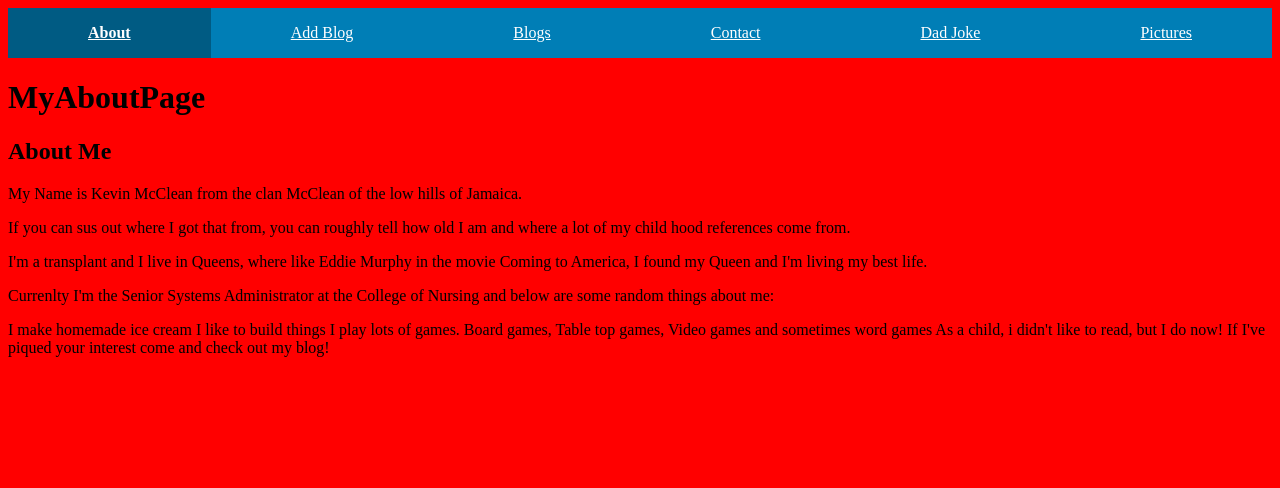
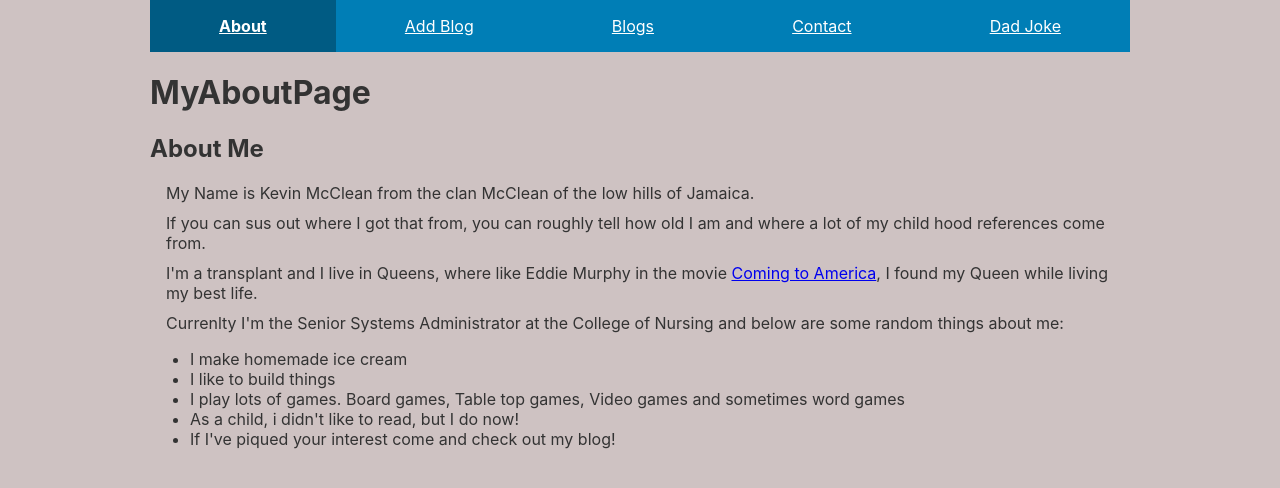
Before and after one commit to GogoGit/WFE_1_Final, an Eleventy site: page src/pages/about.md in a window 1280 px wide. Built offline with nearby package versions, Linux system fonts and the light colour scheme; Eleventy itself is replaced by a stand-in of ours; files that its build step writes are made by us from their sources.

Commit message:
Did some .scss clean up.  Still unsure what to do about the media quieries.

```diff
--- a/src/js/blogs.js
+++ b/src/js/blogs.js
@@ -67,9 +67,6 @@ function formatBlogData(datas){
 
             myHTML += formatBlogData_Text(data.body)
             myHTML +=`</article>`
-            // myHTML += `
-            //     <p>${data.body}</p>
-            // </article>`;
         }
     };
 
--- a/src/pages/about.md
+++ b/src/pages/about.md
@@ -12,12 +12,12 @@ My Name is Kevin McClean from the clan McClean of the low hills of Jamaica.
 
 If you can sus out where I got that from, you can roughly tell how old I am and where a lot of my child hood references come from.
 
-I'm a transplant and I live in Queens, where like Eddie Murphy in the movie Coming to America, I found my Queen and I'm living my best life.
+I'm a transplant and I live in Queens, where like Eddie Murphy in the movie <a href="https://www.imdb.com/title/tt0094898/?ref_=fn_al_tt_1" target="_blank" rel="noopener">Coming to America</a>, I found my Queen while living my best life.
 
 Currenlty I'm the Senior Systems Administrator at the College of Nursing and below are some random things about me:
 
-I make homemade ice cream
-I like to build things
-I play lots of games. Board games, Table top games, Video games and sometimes word games
-As a child, i didn't like to read, but I do now!
-If I've piqued your interest come and check out my blog!
+- I make homemade ice cream
+- I like to build things
+- I play lots of games. Board games, Table top games, Video games and sometimes word games
+- As a child, i didn't like to read, but I do now!
+- If I've piqued your interest come and check out my blog!
--- a/src/scss/imports/_base.scss
+++ b/src/scss/imports/_base.scss
@@ -0,0 +1,14 @@
+body {
+    font-family: -apple-system, BlinkMacSystemFont, "Segoe UI", Roboto, Oxygen,
+      Ubuntu, Cantarell, "Open Sans", "Helvetica Neue", sans-serif;
+    color: #333;
+    font-size: 100%;
+    max-width: 980px;
+    margin: 0 auto;
+}
+
+
+img {
+    width: 100%;
+    height: 100%;
+}
--- /dev/null
+++ b/src/scss/imports/_nav.scss
@@ -0,0 +1,71 @@
+#pull {
+    display: block;
+    background-color: $link;
+    padding-top: 12px;
+    padding-left: 12px;
+    width: 100vh;
+    @media (min-width: $break-med) {
+        display:none;
+    }
+}
+
+#pull::after {
+    content: "";
+
+    background: url(../img/icons/nav-icon-burger.png) no-repeat;
+    width: 22px;
+    height: 22px;
+    background-size: cover;
+    display: inline-block;
+}
+
+nav ul {
+    display: none;
+    padding: 0;
+    margin: 0;
+    list-style: none;
+    background-color: $link;
+
+    @media (min-width: $break-med) {
+        display: flex;
+        justify-content: space-around;
+        background: $link;
+        text-align: center;
+    }
+}
+
+nav a {
+    padding: 1rem;
+    color: #fff;
+    display: inline-block;
+    width: 100%;
+    box-sizing: border-box;
+    &:hover {
+        text-decoration: none;
+    }
+}
+
+nav li {
+    &:hover:not(.active) {
+        background-color: lighten($link, 10%);
+    }
+
+    @media (min-width: $break-med) {
+        flex-grow: 1;
+    }
+}
+
+nav .active {
+    background-color: darken($link, 10%);
+}
+
+nav .active a {
+    font-weight: bold;
+}
+
+.show-nav nav ul {
+    display: flex;
+    flex-direction: column;
+    position: absolute;
+    width: 100%;
+}
--- /dev/null
+++ b/src/scss/imports/_variables.scss
@@ -0,0 +1,13 @@
+$break-tiny: 480px;
+$break-sm: 480px;
+$break-med: 768px;
+$break-wide: 980px;
+
+$max-width: 980px;
+
+$link: #007eb6;
+$hover: #df3030;
+$text: #333;
+$med-gray: #cec2c2;
+$light-gray: #ddd;
+$dk-yellow: #dbd1b5;
--- a/src/scss/styles.scss
+++ b/src/scss/styles.scss
@@ -1,136 +1,55 @@
-$break-sm: 480px;
-$break-med: 768px;
-$break-wide: 980px;
-
-$max-width: 980px;
-
-$link: #007eb6;
-$hover: #df3030;
-$text: #333;
-$med-gray: #666;
-$light-gray: #ddd;
-$dk-yellow: #dbd1b5;
+@import "imports/variables.scss";
+@import "imports/base.scss";
+@import "imports/nav.scss";
 
 
-body {
-    background-color: lightblue;
-}
-
-#pull {
-    display: block;
-    background-color: $link;
-    padding-top: 12px;
-    padding-left: 12px;
-    width: 100vh;
-    @media (min-width: $break-med) {
-        display:none;
+@media (max-width: $break-sm) {
+    body{
+        // background-color: rgb(255, 250, 250);
+        background-color: $light-gray;
     }
 
-}
-
-#pull::after {
-    content: "";
-
-    background: url(../img/icons/nav-icon-burger.png) no-repeat;
-    width: 22px;
-    height: 22px;
-    background-size: cover;
-    display: inline-block;
-}
-
-nav ul {
-    display: none;
-    padding: 0;
-    margin: 0;
-    list-style: none;
-    background-color: $link;
-
-    @media (min-width: $break-med) {
-        display: flex;
-        justify-content: space-around;
-        background: $link;
-        text-align: center;
+    h1 {
+        font-size:x-large;
     }
 
-}
+    h2 {
+        font-size:large;
+    }
 
-nav a {
-    padding: 1rem;
-    color: #fff;
-    display: inline-block;
-    width: 100%;
-    box-sizing: border-box;
-    &:hover {
-        text-decoration: none;
+    figure{
+        margin: 0;
+    }
+
+    p {
+        margin: 5px 5px 5px 5px;
+        // font-size:large;
     }
 }
 
-//refactor this for large Screens
-// nav li:hover:not(.active) {
-//     background-color: lighten($link, 10%);
-// }
-nav li {
-    &:hover:not(.active) {
-        background-color: lighten($link, 10%);
+@media screen and (min-width: $break-sm) {
+    body {
+        background-color: $dk-yellow;
     }
 
-    @media (min-width: $break-med) {
-        flex-grow: 1;
+    p {
+        margin: 10px 16px 10px 16px;
+    }
+
+    h3 {
+
+        margin-left: 10px;
     }
 }
 
-
-nav .active {
-    background-color: darken($link, 10%);
+@media screen and (min-width: $break-med) {
+    body {
+        background-color: $med-gray;
+    }
 }
-
-nav .active a {
-    font-weight: bold;
-}
-
-.show-nav nav ul {
-    // display: block;
-    // position: absolute;
-    // width: 100%;
-
-    display: flex;
-    flex-direction: column;
-    position: absolute;
-    width: 100%;
-}
-
-
-
-// nav ul {
-//     padding: 0;
-//     list-style: none;
-//     display: flex;
-// }
-
-// nav ul a {
-//     padding: 0.5rem 1rem;
-// }
-
-
-// @media screen and (min-width: $break-sm) {
-//     body {
-//         background-color: lightgreen;
-//     }
-// }
-
-// @media screen and (min-width: $break-med) {
-//     body {
-//         background-color: lavender;
-//     }
-// }
 
 // @media screen and (min-width: $break-wide) {
 //     body {
-//         background-color: lavender;
+//         background-color: rgb(54, 54, 246);
 //     }
 // }
-@media (min-width: $max-width) {
-    body{
-        background-color: red;
-    }
-}
```
Also changed, not shown: NotUsedAnymore/pictures.md (renamed from src/pages/pictures.md, +2 -2 lines), src/home.md (+18 -0 lines), src/css/styles.css, 1 other file.
